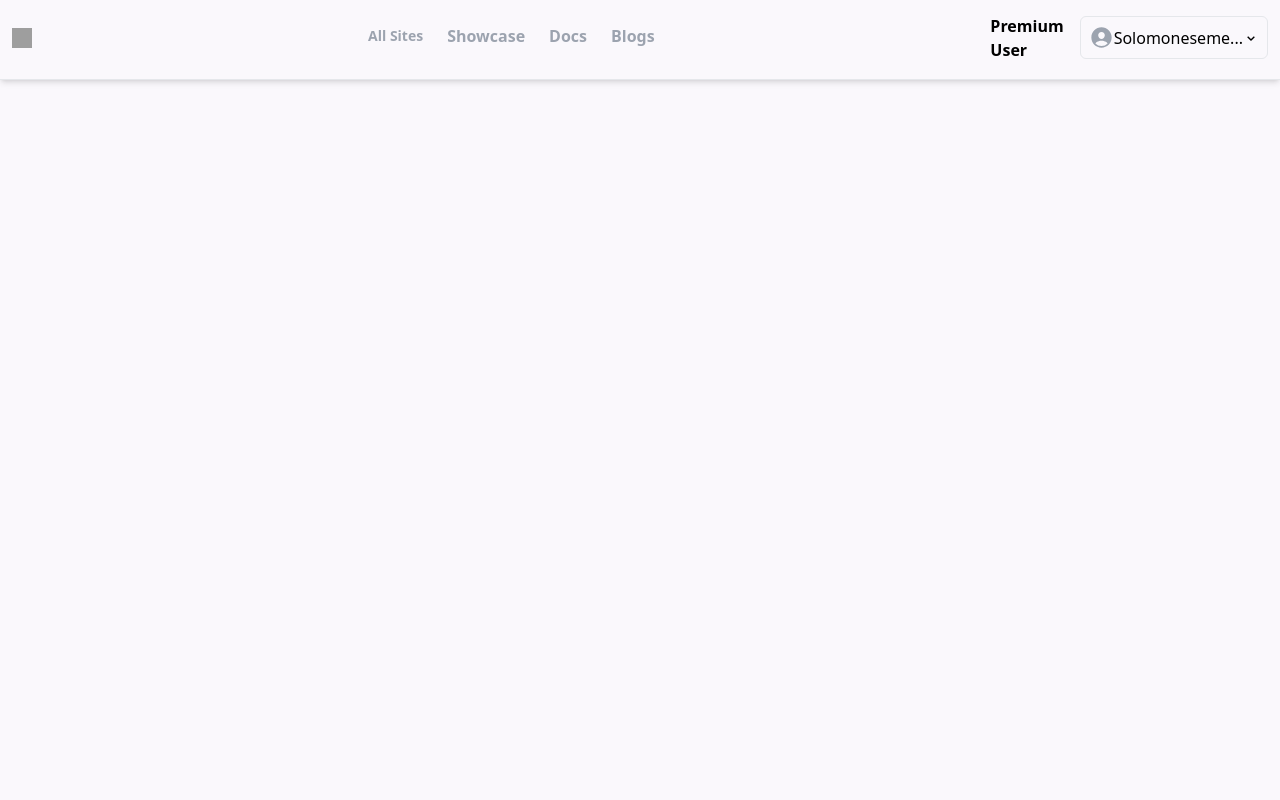
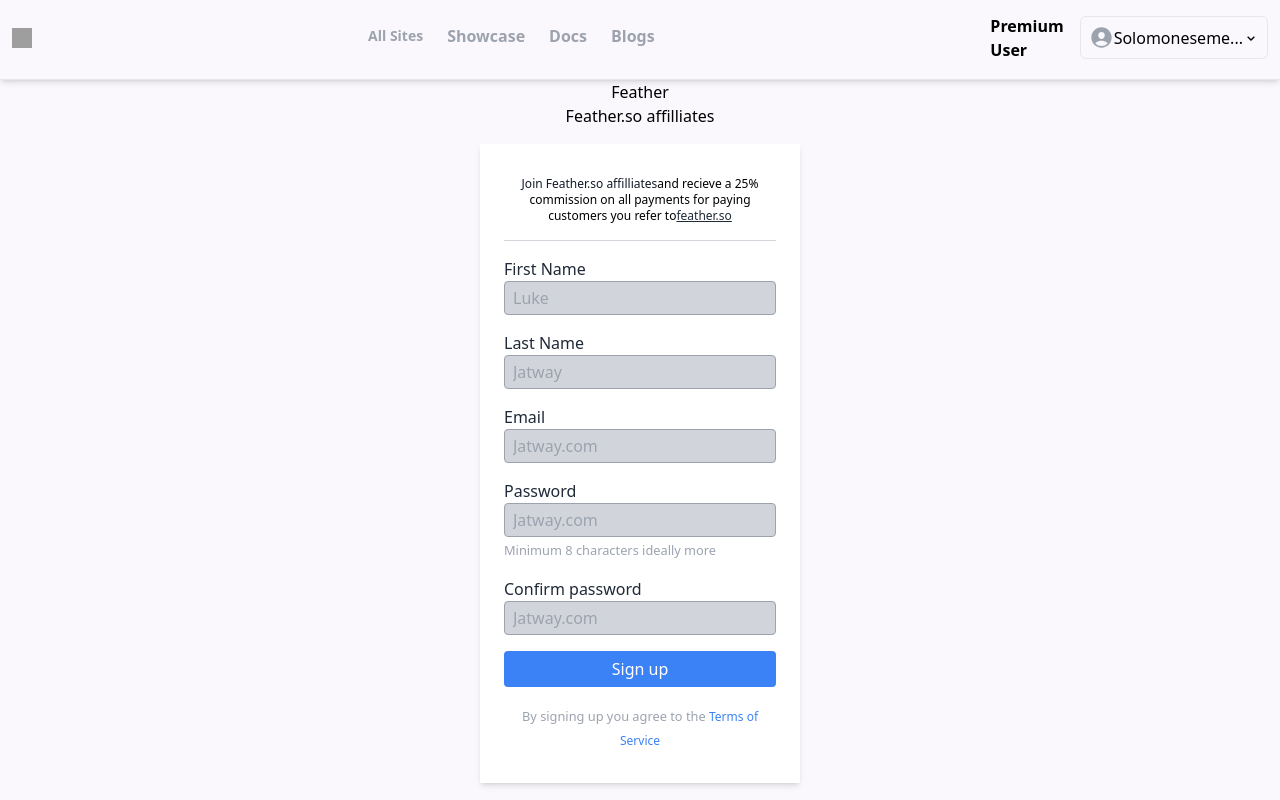
Before and after one commit to Succyvibe/Notion_blog, a React (Create React App) app: page /signup in a window 1280 px wide. Built offline with nearby package versions, Linux system fonts and the light colour scheme; no server answers; grey boxes are pictures that could not be loaded.

Commit message:
created affilliate signup form

```diff
--- a/src/App.js
+++ b/src/App.js
@@ -36,6 +36,7 @@
 import DatabaseSettings from "./pages/DatabaseSettings";
 import Redirects from "./pages/Redirects";
 import Localization from "./pages/Localization";
+import SignUp from "./pages/SignUp";
 
 function App() {
   // function pathMatch(route) {
@@ -88,6 +89,7 @@
             <Route path="/database-settings" element={<DatabaseSettings />} />
             <Route path="/redirects" element={<Redirects />} />
             <Route path="/localization" element={<Localization />} />
+            <Route path="/signup" element={<SignUp />} />
           </Routes>
         </Router>
       </AuthContextProvider>
--- /dev/null
+++ b/src/pages/SignUp.jsx
@@ -0,0 +1,86 @@
+import React from "react";
+import { Link } from "react-router-dom";
+
+const SignUp = () => {
+  return (
+    <main>
+      <div>
+        <div className="text-center">
+          <h1>Feather</h1>
+          <p>Feather.so affilliates</p>
+        </div>
+        <form className="w-[25%] mx-auto mt-4 bg-white shadow-md px-6 py-8 flex flex-col space-y-4">
+          <div className="border-b border-b-gray-300 pb-4 text-center ">
+            <p className="text-xs">
+              <span className="font-medium text-gray-900">
+                Join Feather.so affilliates
+              </span>
+              and recieve a 25% commission on all payments for paying customers
+              you refer to
+              <Link className="underline text-gray-800">feather.so</Link>
+            </p>
+          </div>
+          <div className="w-full">
+            <label className="text-gray-800">First Name</label>
+            <input
+              type="text"
+              placeholder="Luke"
+              className="w-full border px-2 py-1 border-gray-400 bg-gray-300 rounded active:border-blue-400"
+            />
+          </div>
+          <div className="w-full">
+            <label className="text-gray-800">Last Name</label>
+            <input
+              type="text"
+              placeholder="Jatway"
+              className="w-full border px-2 py-1 border-gray-400 bg-gray-300 rounded active:border-blue-400"
+            />
+          </div>
+          <div className="w-full">
+            <label className="text-gray-800">Email</label>
+            <input
+              type="email"
+              placeholder="Jatway.com"
+              className="w-full border px-2 py-1 border-gray-400 bg-gray-300 rounded active:border-blue-400"
+            />
+          </div>
+          <div className="w-full">
+            <label className="text-gray-800">Password</label>
+            <input
+              type="password"
+              placeholder="Jatway.com"
+              className="w-full border px-2 py-1 border-gray-400 bg-gray-300 rounded active:border-blue-400"
+            />
+            <small className="text-gray-400">
+              Minimum 8 characters ideally more
+            </small>
+          </div>
+          <div className="w-full">
+            <label className="text-gray-800">Confirm password</label>
+            <input
+              type="password"
+              placeholder="Jatway.com"
+              className="w-full border px-2 py-1 border-gray-400 bg-gray-300 rounded active:border-blue-400"
+            />
+          </div>
+
+          <div className="w-full">
+            <button className="w-full bg-blue-500 px-2 py-1.5 rounded text-white">
+              Sign up
+            </button>
+            <div className="w-full text-center mt-4">
+              <small className="text-gray-400">
+                By signing up you agree to the{" "}
+                <span className="text-[12px] text-blue-500">
+                  Terms of Service
+                </span>
+              </small>
+            </div>
+          </div>
+        </form>
+      </div>
+    </main>
+  );
+};
+
+export default SignUp;
```
